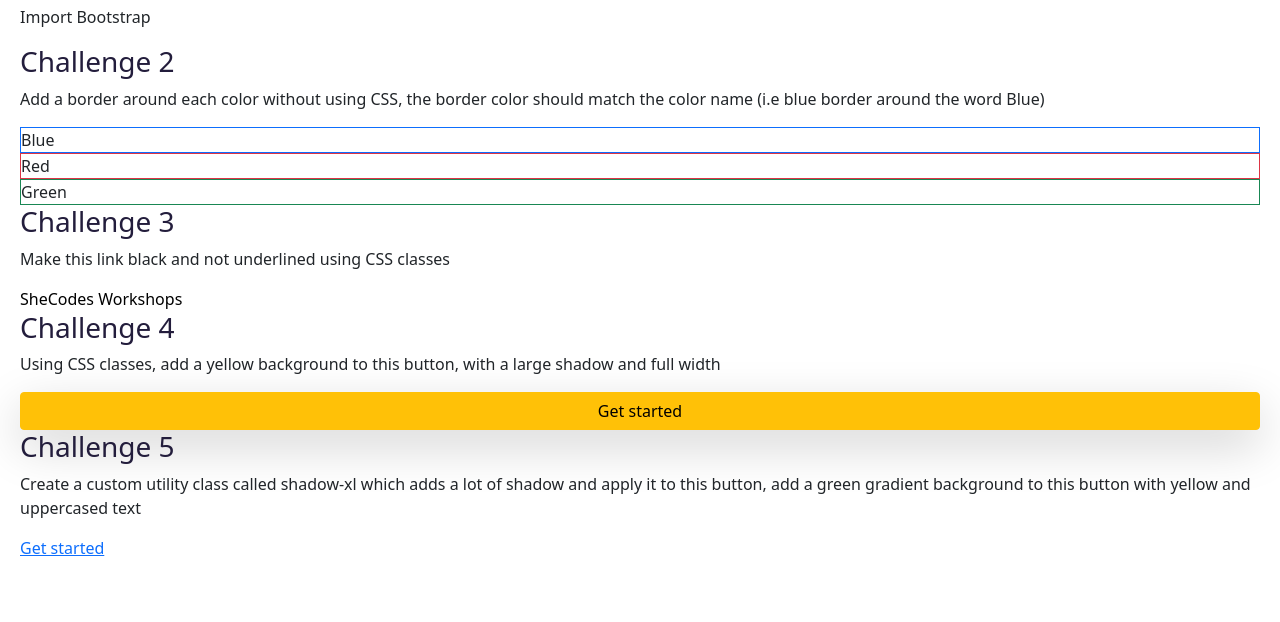
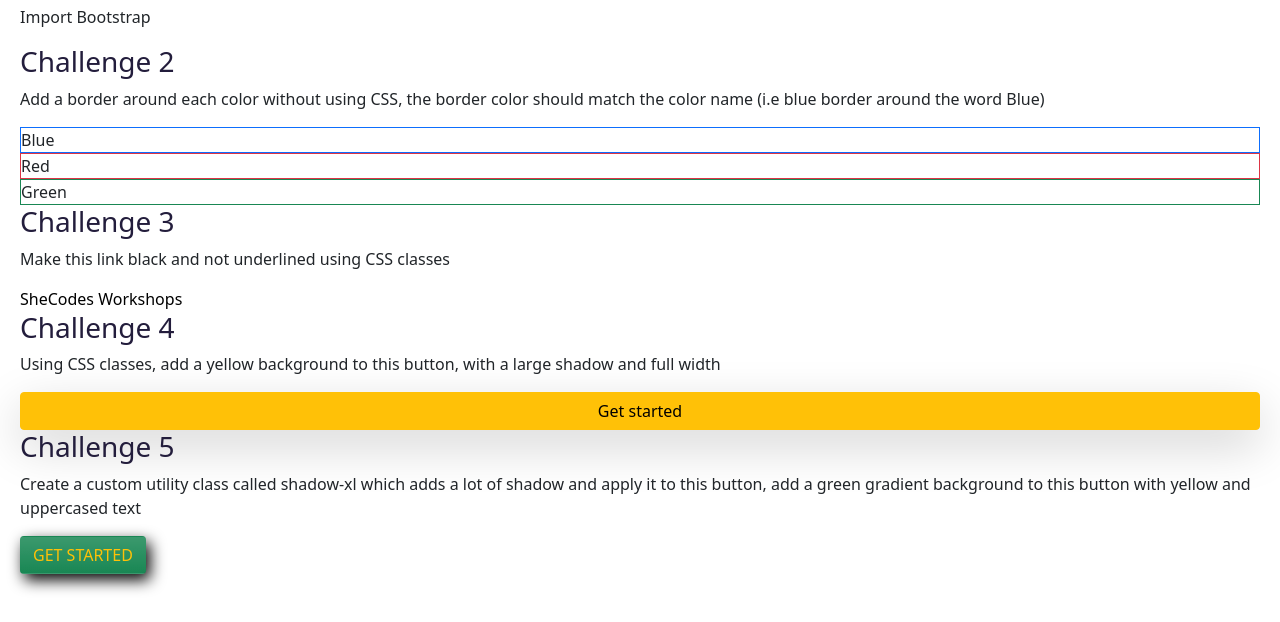
Before and after one commit to Namix23/utility-css-classes, a plain HTML site: page index.html in a window 1280 px wide. Shown: the part 194-816 px from the top of the page. Drawn offline with nearby package versions, Linux system fonts and the light colour scheme.

Commit message:
Created custom utility class while using Bootstrap CSS

```diff
--- a/index.html
+++ b/index.html
@@ -48,6 +48,10 @@
       and apply it to this button, add a green gradient background to this
       button with yellow and uppercased text
     </p>
-    <a href="https://www.shecodes.io/">Get started</a>
+    <a
+      href="https://www.shecodes.io/"
+      class="shadow-xl text-warning text-uppercase bg-success bg-gradient text-decoration-none btn mb-5 rounded"
+      >Get started</a
+    >
   </body>
 </html>
--- a/src/styles.css
+++ b/src/styles.css
@@ -30,3 +30,7 @@ a.btn-warning {
 .text-decoration-none {
   color: black;
 }
+
+.shadow-xl {
+  box-shadow: 4px 6px 15px black;
+}
```
